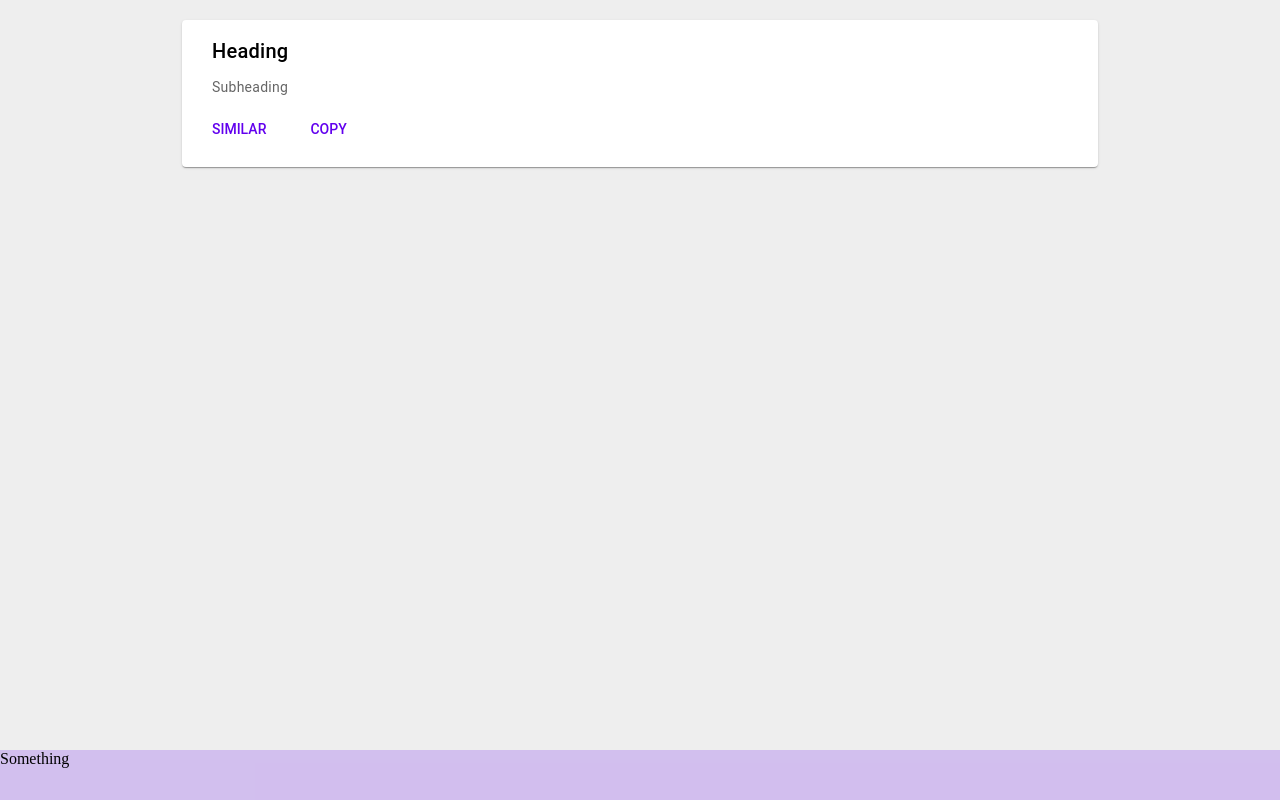
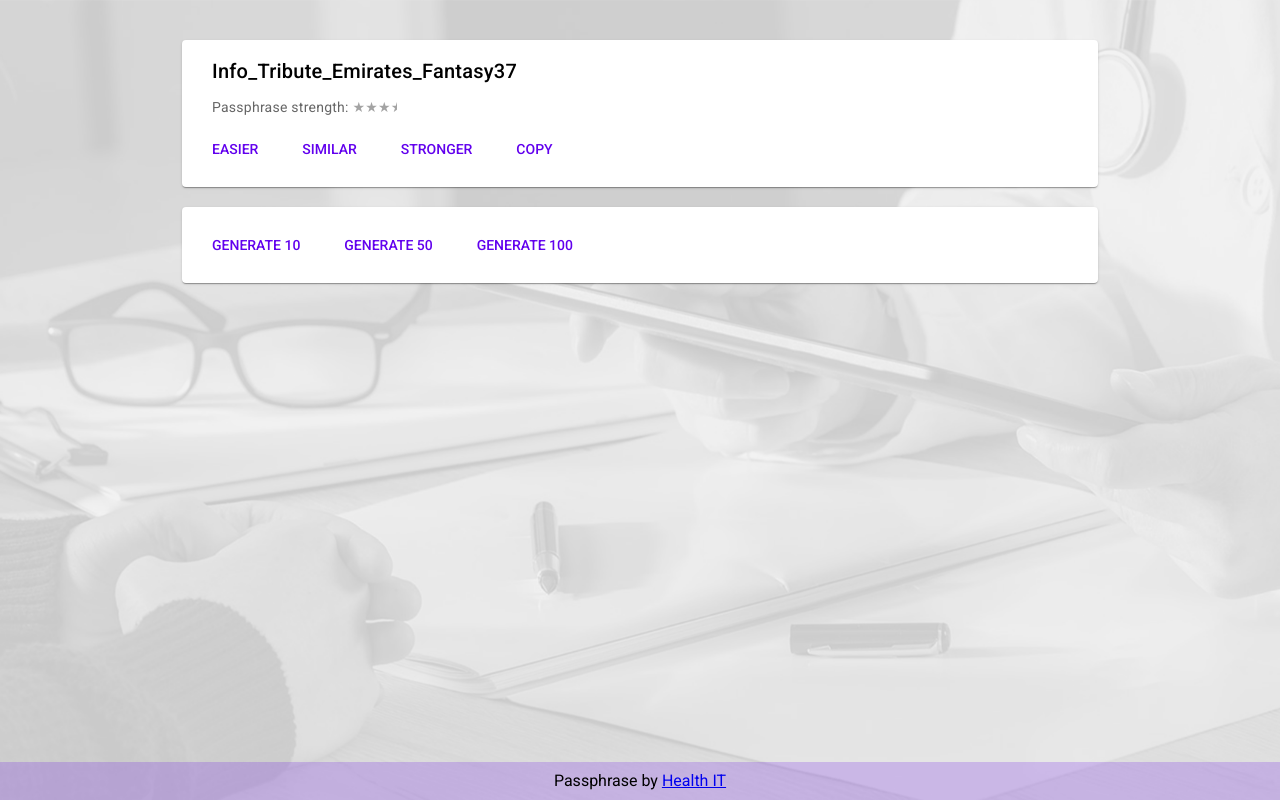
Before and after one commit to rohangardiner/password-collider-2, a plain HTML site: page index.html in a window 1280 px wide. Drawn offline with Linux system fonts and the light colour scheme.

Commit message:
v1 proper working

```diff
--- a/collider.js
+++ b/collider.js
@@ -3,17 +3,12 @@ var complexity = 7;
 // Define possible delimiters to use.
 var delimList = [".", "-", "!", "*", "%", "?", "=", "_"];
 var leetletter = Math.floor(Math.random() * 4)
+// Create array to hold words
 var words = [];
+// Initialise rating to be altered later
+var starRating = 5;
 
-// Getting words from file: Currently this works but it's async so hard to get into array. Maybe try another .then ??
-/*const fileUrl = '/common.txt';
-fetch(fileUrl)
-   .then( r => r.text() )
-   //.then( t => words.push(t) )
-   //.then( t => console.log(t) )
-   .then((response) => {words = response.split("\n")})
-   .catch (function() {console.log("Error fetching text");})*/
-
+// Create ripple effect on function call
 function createRipple(event) {
 	const button = event.currentTarget;
 	const circle = document.createElement("span");
@@ -25,85 +20,95 @@ function createRipple(event) {
 	circle.classList.add("ripple");
 	const ripple = button.getElementsByClassName("ripple")[0];
 
+  // Remove any exisitng ripples when button clicked
 	if (ripple) {
 		ripple.remove();
 	}
 	button.appendChild(circle);
 }
 
+// Add listener to buttons to crate ripple effect on click
 const buttons = document.getElementsByTagName("button");
 for (const button of buttons) {
   button.addEventListener("click", createRipple);
 }
 
 function generatePassword() {
+  // Set delimiter here so it's the same for all delimiters this generation
   var delim = delimList[~~(Math.random() * delimList.length)];
   // Define logic for each complexity of passphrase.
   switch(complexity) {
     case 1:
-            // word word
       password = randWord()+randWord();
       break;
     case 2:
-            // word word num(2)
+      password = randWord()+randWord()+randNum(1);
+      break;
+    case 3:
       password = randWord()+randWord()+randNum(2);
       break;
-        case 3:
-            // Capitalword Capitalword num(2)
-            password = randWord("caps")+randWord("caps")+randNum(2);
-            break;
     case 4:
-            // Capitalword delim Capitalword num(2)
-            password = randWord("caps")+delim+randWord("caps")+randNum(2);
+      password = randWord()+delim+randWord()+delim+randWord()+randNum(1);
       break;
     case 5:
-            // Capitalword delim Capitalword delim Capitalword delim Capitalword num(2)
-            password = randWord("caps")+delim+randWord("caps")+delim+randWord("caps")+delim+randWord("caps")+randNum(2);
+      password = randWord()+delim+randWord()+delim+randWord()+randNum(2);
       break;
     case 6:
-            // Capitalword delim Capitalword delim Capitalword delim Capitalword num(4)
-            password = randWord("caps")+delim+randWord("caps")+delim+randWord("caps")+delim+randWord("caps")+randNum(2);
+      password = randWord("caps")+delim+randWord("caps")+delim+randWord("caps")+randNum(3);
       break;
     case 7:
-            // Capitalword(1) delim Capitalword(1) delim Capitalword(1) delim Capitalword(1) num(2)
       password = randWord("caps")+delim+randWord("caps")+delim+randWord("caps")+delim+randWord("caps")+randNum(2);
       break;
     case 8:
-            // Capitalword(1) delim Capitalword(1) delim Capitalword(1) delim Capitalword(1) delim Capitalword(1) num(4)
-            password = randWord("caps")+delim+randWord("caps")+delim+randWord("caps")+delim+randWord("caps")+delim+randWord("caps")+randNum(4);
+      password = randWord("caps","randcaps")+delim+randWord("caps","randcaps")+delim+randWord("caps","randcaps")+delim+randWord("caps","leet")+randNum(3);
       break;
     case 9:
-            // Capitalword(1) delim Capitalword(1) delim Capitalword(1) delim Capitalword(1) delim Capitalword(1) delim Capitalword(1) delim Capitalword(1) num(4)
-            password = randWord("caps")+delim+randWord("caps")+delim+randWord("caps")+delim+randWord("caps")+delim+randWord("caps")+delim+randWord("caps")+delim+randWord("caps")+randNum(4);
+      password = randWord("caps","randcaps")+delim+randWord("caps","randcaps","leet")+delim+randWord("caps","randcaps","leet")+delim+randWord("caps","randcaps")+randNum(4);
       break;
     case 10:
-            // Capitalword(1) delim Capitalword(1) delim Capitalword(1) delim Capitalword(1) delim Capitalword(1) delim Capitalword(1) delim Capitalword(1) delim Capitalword(1) delim Capitalword(1) delim Capitalword(1) num(4)
-            password = randWord('caps')+delim+randWord("caps")+delim+randWord("caps")+delim+randWord("caps")+delim+randWord("caps")+delim+randWord("caps")+delim+randWord("caps")+delim+randWord("caps")+delim+randWord("caps")+delim+randWord("caps")+randNum(4);
+      password = randWord("caps","randcaps","leet")+delim+randWord("caps","randcaps","leet")+delim+randWord("caps","randcaps","leet")+delim+randWord("caps","randcaps","leet")+delim+randWord("caps","randcaps")+randNum(4);
       break;
     default:
       // Complexity not set
       password = "Welcome";
   }
+  // Update display with calculated passphrase
   document.getElementById("heading").innerHTML = password;
+  // Update subtitle with password strength
+  updateSubtitle();
 }
 
-function randWord(modifier) {
+function randWord() {
+  // Get array of common words
   var commonwords_array = commonwords.split(",");
-    const commonwords_arrayLength = commonwords_array.length
+  const commonwords_arrayLength = commonwords_array.length;
+  // Roll random number and pick that index word from big list
   const wordIndex = Math.round(Math.random() * commonwords_arrayLength)
   let newWord = commonwords_array[wordIndex];
 
-    if (modifier==="caps") {
+  // Check for modifiers passed in the generatePassword switch
+  for (var i = 0; i < arguments.length; i++) {
+    if (arguments[i]==="caps") {
       // Capitalize, comrade
       newWord = newWord[0].toUpperCase()+newWord.substring(1);
+    } else if (arguments[i]==="randcaps") {
+      // Random caps
+    } else if (arguments[i]==="leet") {
+      // Leet speak
+      var leetness = Math.floor(Math.random() * 3);
+      if (leetness <= 0) { newWord = newWord.replace(/e/g, "3"); }
+      if (leetness <= 1) { newWord = newWord.replace(/i/g, "1"); }
+      if (leetness <= 2) { newWord = newWord.replace(/s/g, "$"); }
     }
+  }
+  // Once all modifications done, return the word
   return newWord;
 }
 
 function randNum(digits) {
     // This is a random number to append to the passphrase.
     // We're using a string because each digit is random 0-9.
-    // Each digit is treated as a char instead of int which would get added.
+    // Each digit is treated as a char instead of int which would add together.
     let newNumber = "";
     for (let i = 0; i < digits; i++) {
       newNumber += (~~(Math.random() * 10));
@@ -112,9 +117,62 @@ function randNum(digits) {
   }
 
 function delim() {
+  // Returns the delimiter defined in generatePassphrase function
+  // We choose a delimiter there so it's the same for each call this generation
     return delim;
 }
 
-function updateComplexity(){
+function updateComplexity(direction){
+  if (direction == 'easy' && complexity > 1) {
+      complexity--;
+      generatePassword();
+  }
+  else if (direction == 'hard' && complexity < 10) {
     complexity++;
+    generatePassword();
   }
+  else {
+    generatePassword();
+  }
+}
+
+function updateSubtitle() {
+  // Calc star rating by halving complexity score and append to subheading
+  starRating = complexity/2;
+  document.getElementById("subheading").innerHTML = "Passphrase strength: <span class=\"stars\" style=\"--rating: "+starRating+";\"></span>";
+}
+
+function copyPassword() {
+  navigator.clipboard.writeText(password);
+}
+
+function bulkGenerate(amount) {
+  //Create an empty element to hold download link
+  var elemDiv = document.createElement('a');
+    elemDiv.download = 'passphrase.csv';
+    elemDiv.id = 'downloadlink';
+    document.body.appendChild(elemDiv);
+
+    // Generate string of passwords, comma-delimited
+    var outputstring = "";
+    var textFile = null;
+    for (var i = 0; i < amount; i++) {
+      generatePassword()
+      outputstring += password + ",";
+    }
+
+    // Logic to create text file from comma-delimited string
+    function makeTextFile(text) {
+      var data = new Blob([text], {type: 'text/csv;charset=utf-8;' });
+      if (textFile !== null) {
+        window.URL.revokeObjectURL(textFile);
+      }
+      textFile = window.URL.createObjectURL(data);
+      return textFile;
+    };
+
+    // Find the created download link and simulate click
+      var link = document.getElementById('downloadlink');
+      link.href = makeTextFile(outputstring);
+      elemDiv.click();
+}
--- a/index.html
+++ b/index.html
@@ -12,8 +12,11 @@
         <meta name="viewport" content="width=device-width, initial-scale=1">
         <link rel="stylesheet" href="normalize.css">
         <link rel="stylesheet" href="styles.css">
+        <link rel="preconnect" href="https://fonts.googleapis.com">
+        <link rel="preconnect" href="https://fonts.gstatic.com" crossorigin>
+        <link href="https://fonts.googleapis.com/css2?family=Roboto:wght@400;500;700&display=swap" rel="stylesheet">
     </head>
-    <body>
+    <body onload="generatePassword()">
         <!--[if lt IE 7]>
             <p class="browsehappy">You are using an <strong>outdated</strong> browser. Please <a href="#">upgrade your browser</a> to improve your experience.</p>
         <![endif]-->
@@ -23,14 +26,22 @@
 
         <div id="content">
             <div id="card">
-                <p id="heading">Heading</p>
-                <p class="subheading">Subheading</p>
+                <p id="heading">Welcome to Passphrase by Health IT.</p>
+                <p id="subheading">Click any of the buttons to generate a secure passphrase.</p>
+                <button onclick="updateComplexity('easy')">EASIER</button>
                 <button onclick="generatePassword()">SIMILAR</button>
-                <button onclick="updateComplexity()">COPY</button>
+                <button onclick="updateComplexity('hard')">STRONGER</button>
+                <button onclick="copyPassword()">COPY</button>
+            </div>
+
+            <div id="bulk">
+                <button onclick="bulkGenerate(10)">GENERATE 10</button>
+                <button onclick="bulkGenerate(50)">GENERATE 50</button>
+                <button onclick="bulkGenerate(100)">GENERATE 100</button>
             </div>
         </div>
         <div id="footer">
-            Something
+            Passphrase by <a href="https://healthit.com.au" target="_blank">Health IT</a>
         </div>
     </body>
 </html>
--- a/styles.css
+++ b/styles.css
@@ -1,11 +1,28 @@
+:root {
+	--star-size: 60px;
+	--star-color: transparent;
+	--star-background: rgba(0,0,0,0.6);
+  }
+
 html, body {
     height: 100%;
 }
 
 body {
     background-color: #eee;
+	background-image: url('passphrase-background-grey.png');
+	background-size: cover;
+	background-repeat: no-repeat;
+	background-position: center;
     display: flex;
     flex-direction: column;
+	font-family: Roboto, sans-serif;
+}
+
+/* Mobile styles */
+@media only screen and (max-width: 790px) {
+	/* Center content */ body { text-align: center; }
+	/* Break password onto lines */ #heading { word-break: break-all; }
 }
 
 #content {
@@ -13,16 +30,16 @@ body {
     flex: 1 0 auto;
 }
 
-#card {
+#card, #history, #bulk {
 	border-radius: 4px;
 	background-color: #fff;
 	box-shadow: 0px 2px 1px -1px rgb(0 0 0 / 20%), 0px 1px 1px 0px rgb(0 0 0 / 14%), 0px 1px 3px 0px rgb(0 0 0 / 12%);
 	padding: 20px 10px;
+	margin: 20px;
 	width: 70vw;
 }
 
 #heading {
-	font-family: Roboto, sans-serif;
 	font-size: 1.25rem;
 	font-weight: 500;
 	letter-spacing: 0.0125em;
@@ -30,8 +47,7 @@ body {
 	padding-left: 20px;
 }
 
-.subheading {
-	font-family: Roboto, sans-serif;
+#subheading {
 	font-size: 0.875rem;
 	line-height: 1.25rem;
 	font-weight: 400;
@@ -42,8 +58,20 @@ body {
 	padding-left: 20px;
 }
 
+.stars {
+	--percent: calc(var(--rating) / 5 * 100%);
+	display: inline-block;
+	font-family: Times;
+	line-height: 1;
+}
+.stars::before {
+	content: '★★★★★';
+	background: linear-gradient(90deg, var(--star-background) var(--percent), var(--star-color) var(--percent));
+	  -webkit-background-clip: text;
+	  -webkit-text-fill-color: transparent;
+}
+
 button {
-	font-family: Roboto, sans-serif;
 	font-size: 0.875rem;
 	font-weight: 500;
 	padding: 10px 16px;
@@ -82,6 +110,8 @@ span.ripple {
 
 #footer {
     flex-shrink: 0;
-    height: 50px;
+    height: fit-content;
     background:rgba(98, 0, 236, 0.2);
+	text-align: center;
+	padding: 10px;
 }
```
Also changed, not shown: passphrase-background-grey.png (added), passphrase-background.png (added), star-rating.png (added). Lines whose indentation alone changed are shown as unchanged.
